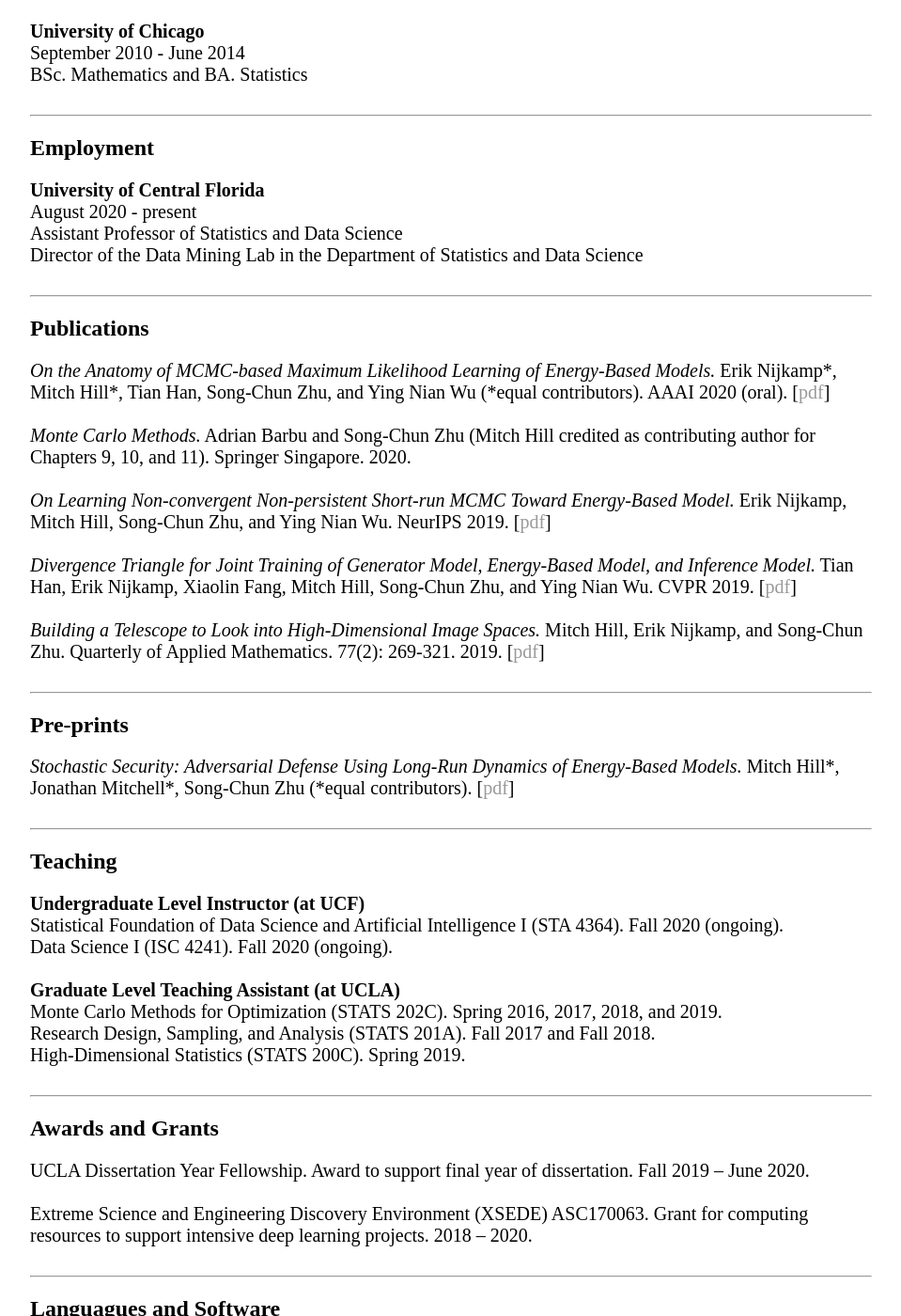
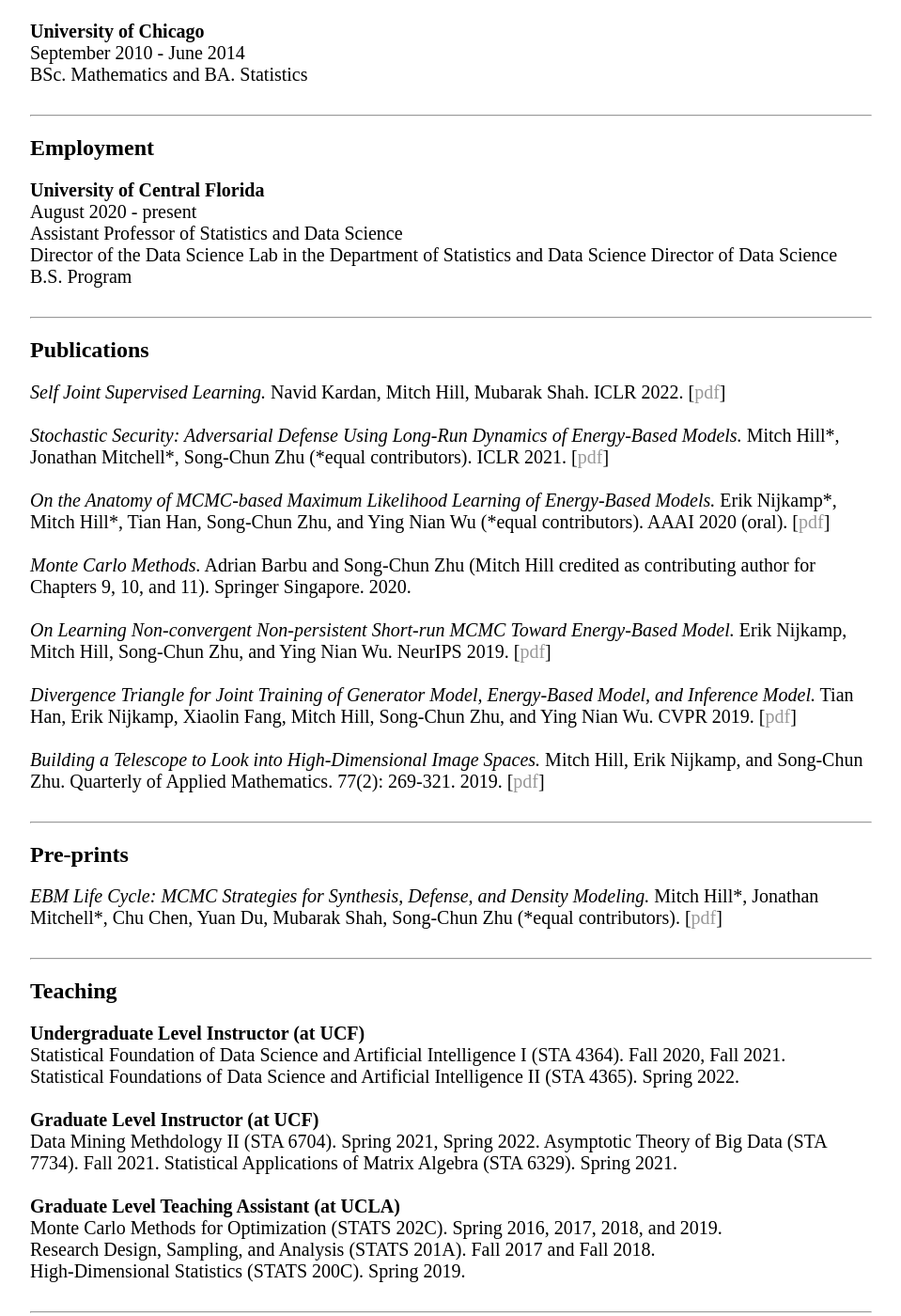
Before and after one commit to point0bar1/point0bar1.github.io, a Jekyll site: the page built from cv/index.html, in a window 1280 px wide and 1400 px high, scrolled down 372 px. Shown: the whole window at 94% size, without its empty margins (160-1119 px from the left). Built offline with Jekyll 4.4.1, drawn with Linux system fonts in a browser that asks for light colours; some of the changed text lies outside the part shown.

Commit message:
Update index.html

```diff
--- a/cv/index.html
+++ b/cv/index.html
@@ -27,7 +27,8 @@
     <strong>University of Central Florida</strong><br/>
     August 2020 - present<br/>
     Assistant Professor of Statistics and Data Science<br/>
-    Director of the Data Mining Lab in the Department of Statistics and Data Science
+    Director of the Data Science Lab in the Department of Statistics and Data Science
+    Director of Data Science B.S. Program
     <br/><br/>
 </div>
 <hr />
@@ -35,6 +36,12 @@
 <h2>Publications</h2>
 
 <div style="font-size:1.25em">
+    <em>Self Joint Supervised Learning.</em>
+    Navid Kardan, Mitch Hill, Mubarak Shah. ICLR 2022. [<a href="https://openreview.net/pdf?id=zuqcmNVK4c2">pdf</a>]
+    <br/><br/>
+    <em>Stochastic Security: Adversarial Defense Using Long-Run Dynamics of Energy-Based Models.</em>
+    Mitch Hill*, Jonathan Mitchell*, Song-Chun Zhu (*equal contributors). ICLR 2021. [<a href="https://arxiv.org/abs/2005.13525.pdf">pdf</a>]
+    <br/><br/>
     <em>On the Anatomy of MCMC-based Maximum Likelihood Learning of Energy-Based Models.</em>
     Erik Nijkamp*, Mitch Hill*, Tian Han, Song-Chun Zhu, and Ying Nian Wu (*equal contributors).
     AAAI 2020 (oral). [<a href="https://arxiv.org/pdf/1903.12370.pdf">pdf</a>]
@@ -62,8 +69,8 @@
 
 <div style="font-size:1.25em">
 
-    <em>Stochastic Security: Adversarial Defense Using Long-Run Dynamics of Energy-Based Models.</em>
-    Mitch Hill*, Jonathan Mitchell*, Song-Chun Zhu (*equal contributors). [<a href="https://arxiv.org/abs/2005.13525.pdf">pdf</a>]
+    <em>EBM Life Cycle: MCMC Strategies for Synthesis, Defense, and Density Modeling.</em>
+    Mitch Hill*, Jonathan Mitchell*, Chu Chen, Yuan Du, Mubarak Shah, Song-Chun Zhu (*equal contributors). [<a href="https://arxiv.org/pdf/2205.12243.pdf">pdf</a>]
     <br/><br/>
 
 </div>
@@ -73,8 +80,13 @@
 
 <div style="font-size:1.25em">
     <strong>Undergraduate Level Instructor (at UCF)</strong><br/>
-    Statistical Foundation of Data Science and Artificial Intelligence I (STA 4364). Fall 2020 (ongoing).<br/>
-    Data Science I (ISC 4241). Fall 2020 (ongoing).
+    Statistical Foundation of Data Science and Artificial Intelligence I (STA 4364). Fall 2020, Fall 2021.<br/>
+    Statistical Foundations of Data Science and Artificial Intelligence II (STA 4365). Spring 2022.
+    <br/><br/>
+    <strong>Graduate Level Instructor (at UCF)</strong><br/>
+    Data Mining Methdology II (STA 6704). Spring 2021, Spring 2022.
+    Asymptotic Theory of Big Data (STA 7734). Fall 2021.
+    Statistical Applications of Matrix Algebra (STA 6329). Spring 2021.
     <br/><br/>
     <strong>Graduate Level Teaching Assistant (at UCLA)</strong><br/>
     Monte Carlo Methods for Optimization (STATS 202C). Spring 2016, 2017, 2018, and 2019.<br/>
@@ -92,6 +104,8 @@
     Extreme Science and Engineering Discovery Environment (XSEDE) ASC170063.
     Grant for computing resources to support intensive deep learning projects. 2018 – 2020.
     <br/><br/>
+    TPU Research Cloud (TRC) Program, sponsored by Google.
+    Grant for TPU computing resources to support intensive deep learning projects. April 2021 -- present.
 </div>
 <hr />
 
```
